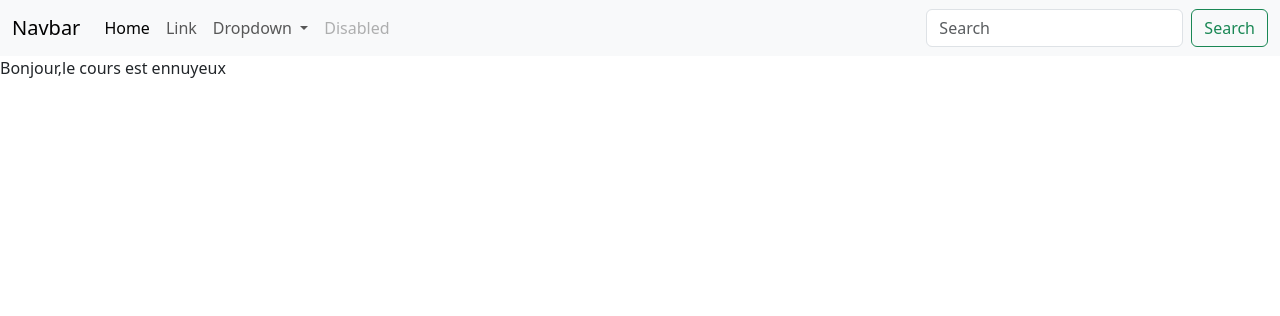
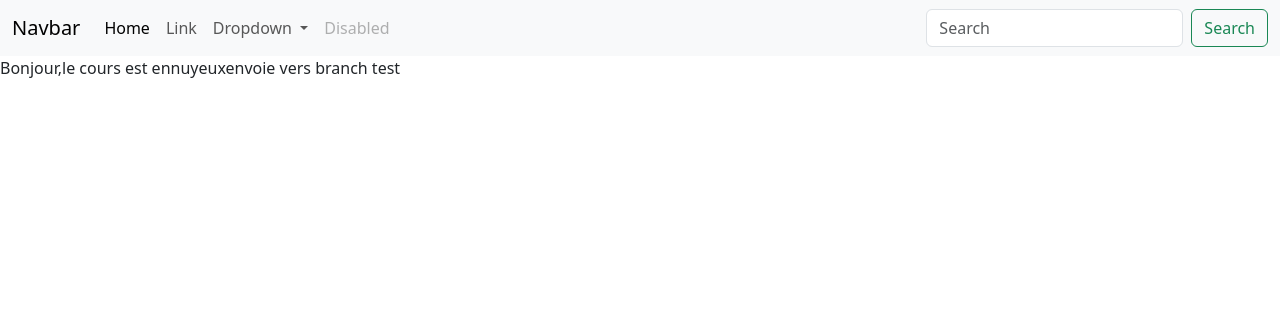
Before and after one commit to Pessidjo-Germann/test-public, a PHP site: page / in a window 1280 px wide. Shown: the top 316 px of the page. Run offline with PHP 8.4, Linux system fonts and the light colour scheme.

Commit message:
envoie vers la branche test

```diff
--- a/index.php
+++ b/index.php
@@ -46,7 +46,7 @@
     <?php
     //mininal structure
     echo 'Bonjour,le cours est ennuyeux';
-    echo '';
+    echo 'envoie vers branch test';
     ?>
 
 </body>
```
